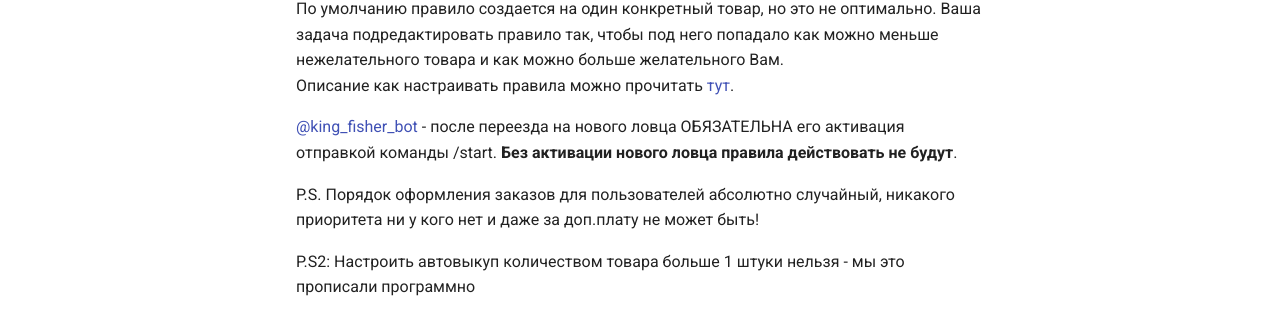
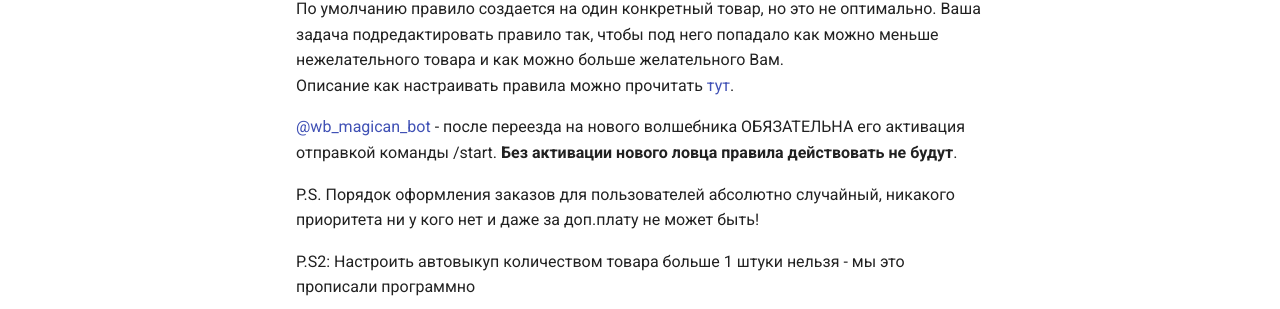
Before and after one commit to korolevskiyhap/faq_wbmagic, an MkDocs documentation site: the page built from docs/autobot_intro.md, in a window 1280 px wide and 1327 px high. Shown: the part 897-1206 px from the top of the window. Built offline with MkDocs 1.6.1 and Material for MkDocs 9.7.7, drawn with Linux system fonts in a browser that asks for light colours.

Commit message:
Update autobot_intro.md

```diff
--- a/docs/autobot_intro.md
+++ b/docs/autobot_intro.md
@@ -28,7 +28,7 @@
 По умолчанию правило создается на один конкретный товар, но это не оптимально. Ваша задача подредактировать правило так, чтобы под него попадало как можно меньше нежелательного товара и как можно больше желательного Вам.
 Описание как настраивать правила можно прочитать [тут](/autobot_faq/).
 
-[@king_fisher_bot](http://t.me/king_fisher_bot) - после переезда на нового ловца ОБЯЗАТЕЛЬНА его активация отправкой команды /start. **Без активации нового ловца правила действовать не будут**.
+[@wb_magican_bot](http://t.me/wb_magican_bot) - после переезда на нового волшебника ОБЯЗАТЕЛЬНА его активация отправкой команды /start. **Без активации нового ловца правила действовать не будут**.
 
 P.S. Порядок оформления заказов для пользователей абсолютно случайный, никакого приоритета ни у кого нет и даже за доп.плату не может быть!
 
```
